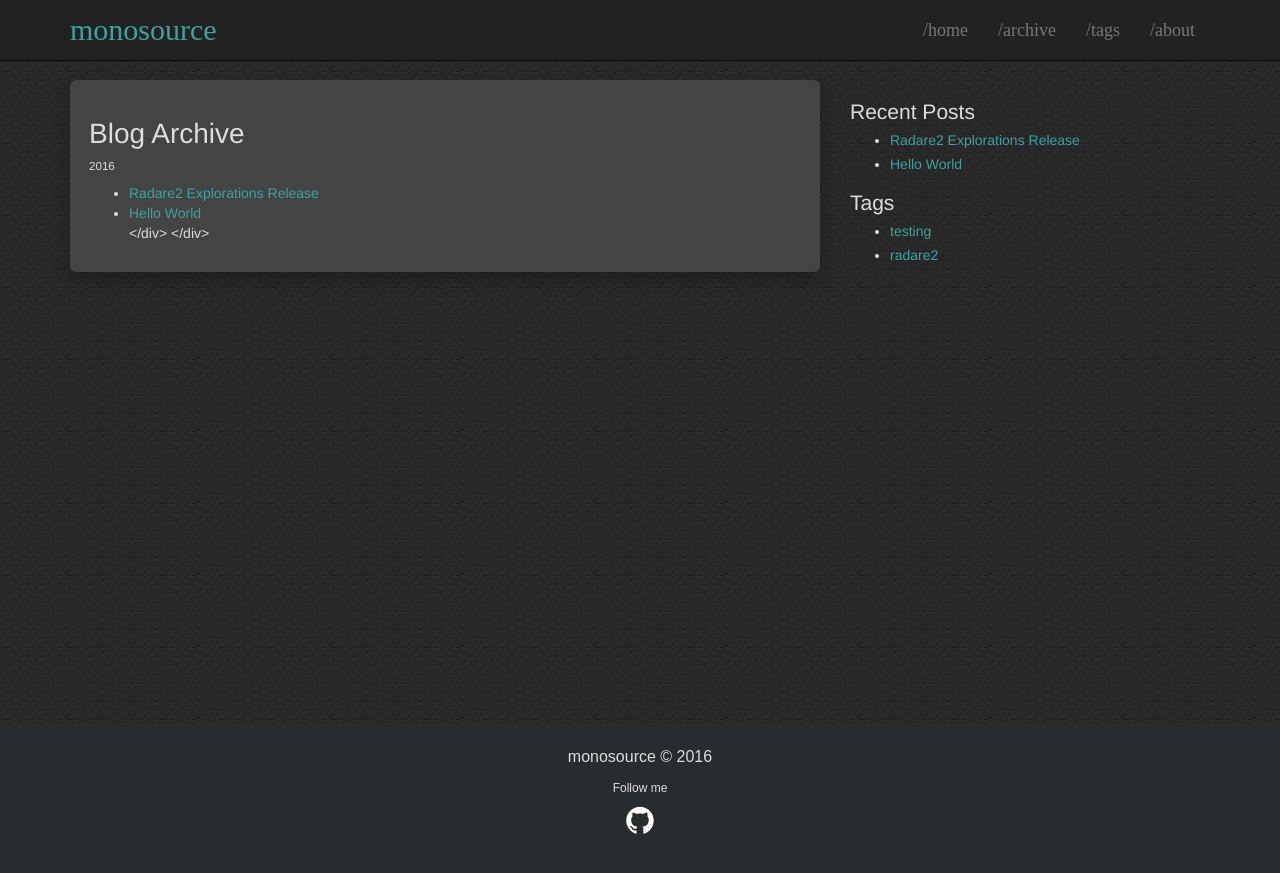
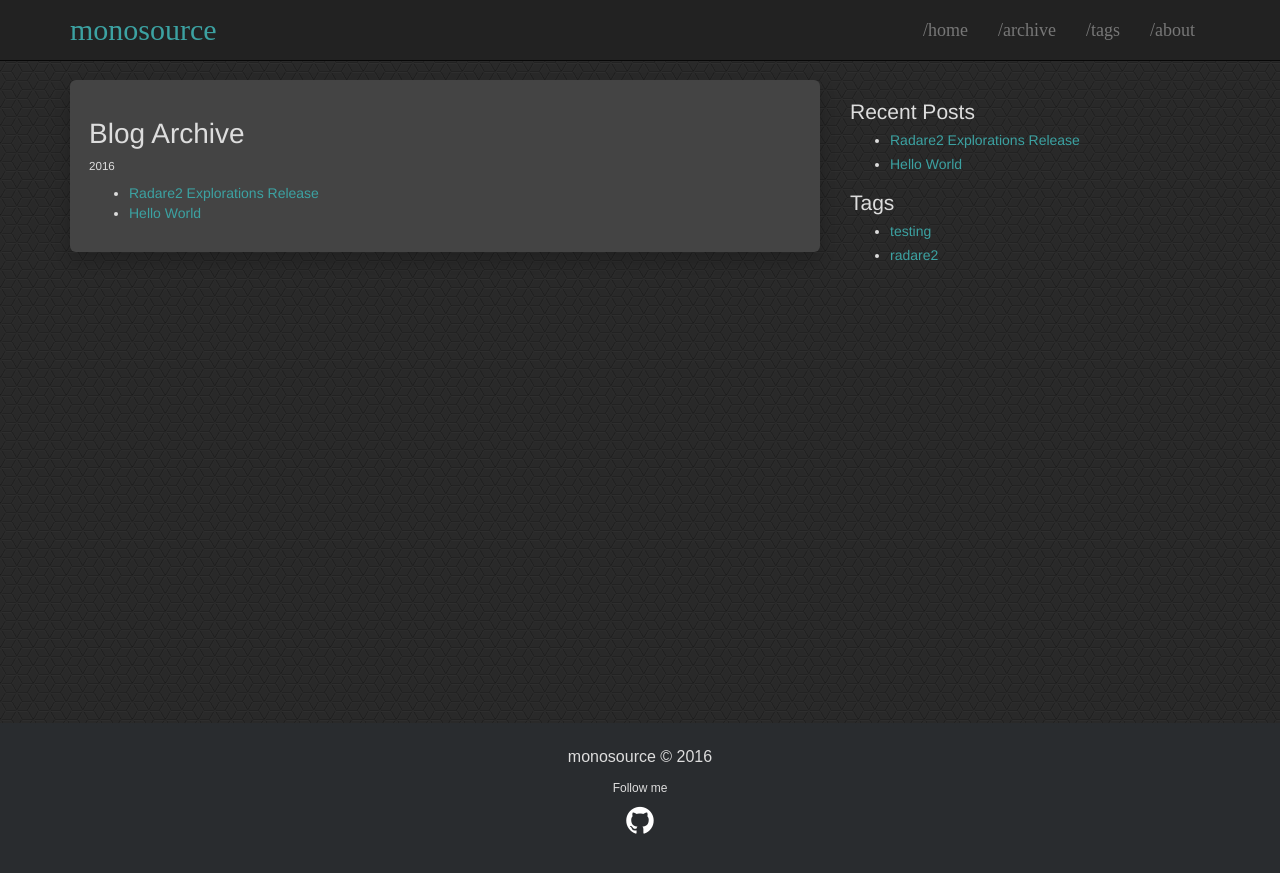
Before and after one commit to monosource/monosource.github.io, a Jekyll site: the page built from archive.md, in a window 1280 px wide. Shown: the top 873 px of the page. Built offline with Jekyll 4.4.1, drawn with Linux system fonts in a browser that asks for light colours.

Commit message:
Fixed </div> in archives

```diff
--- a/archive.md
+++ b/archive.md
@@ -15,5 +15,3 @@ title: Blog archive
 				{% endif %}
 			<li><a href="{{ post.url | prepend: site.baseurl | prepend: site.url}}">{{ post.title }}</a></li>
 	{% endfor %}
-	</div>
-</div>
```
